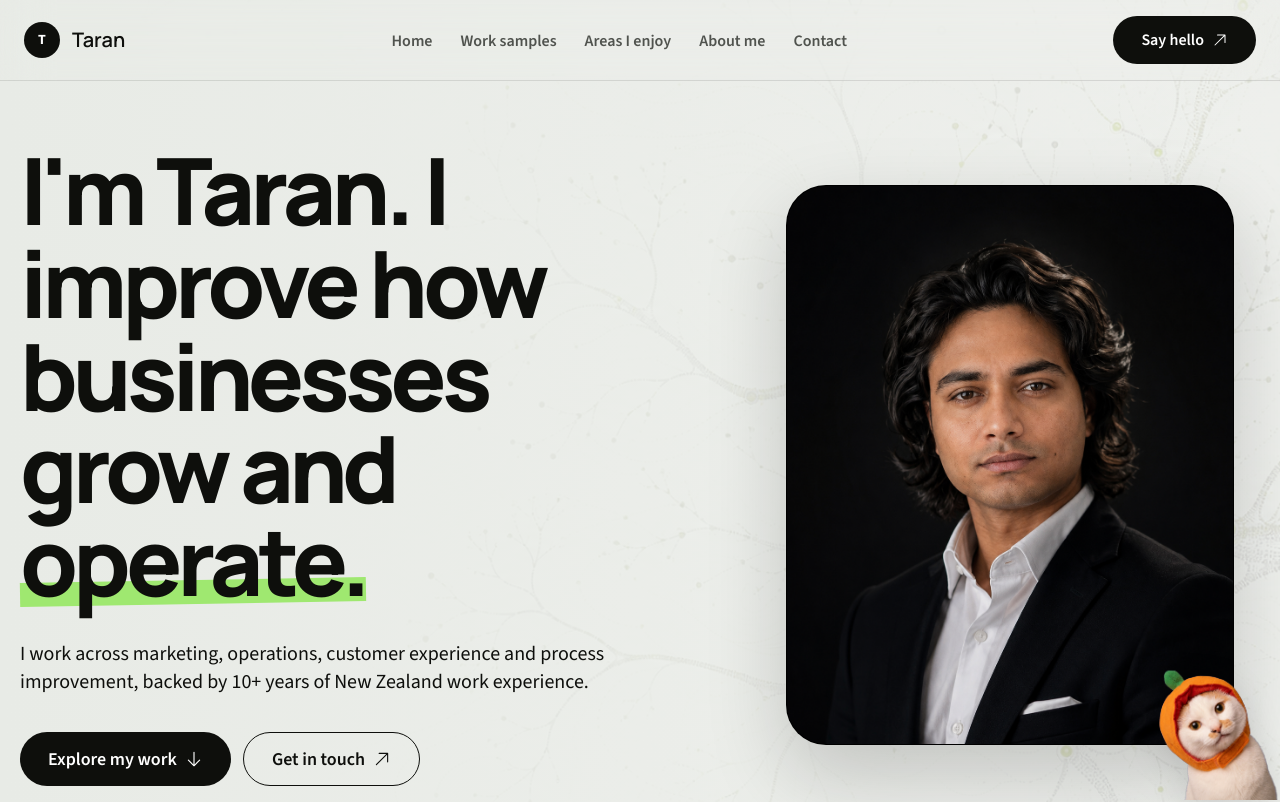
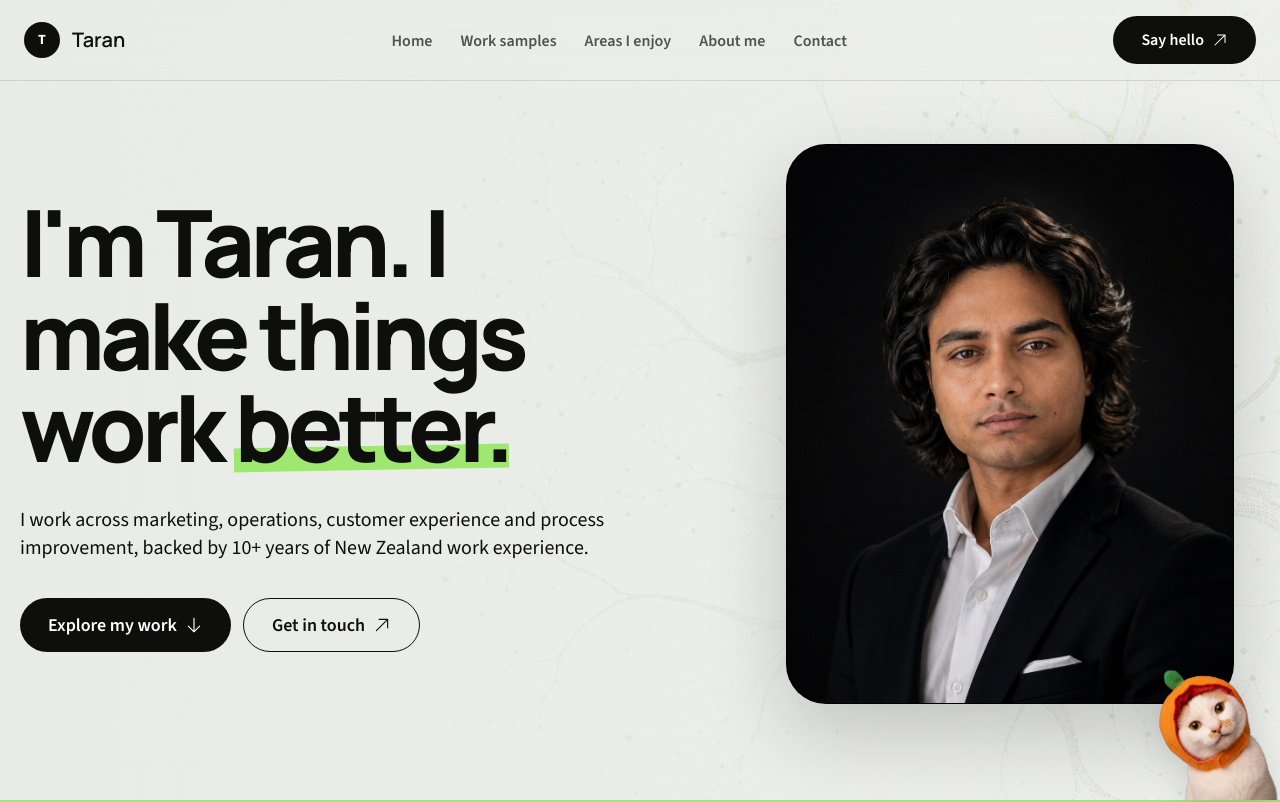
Before and after one commit to taranveerultra-bot/Tara-cv, a Next.js app: page / in a window 1280 px wide. Shown: the top 802 px of the page. Built offline with nearby package versions, Linux system fonts and the light colour scheme.

Commit message:
Simplify hero headline

```diff
--- a/src/components/Hero.tsx
+++ b/src/components/Hero.tsx
@@ -18,9 +18,9 @@ const Hero = () => (
             <div className="grid items-center gap-12 lg:grid-cols-[1.15fr_.85fr] lg:gap-16">
                 <div>
                     <h1 className="max-w-5xl text-balance text-5xl font-extrabold leading-[.9] tracking-[-0.055em] sm:text-7xl lg:text-[5.8rem]">
-                        I&apos;m Taran. I improve how businesses grow and{" "}
+                        I&apos;m Taran. I make things work{" "}
                         <span className="relative inline-block">
-                            operate.
+                            better.
                             <span className="absolute inset-x-0 bottom-1 -z-10 h-4 -rotate-1 bg-primary lg:h-6" />
                         </span>
                     </h1>
```
